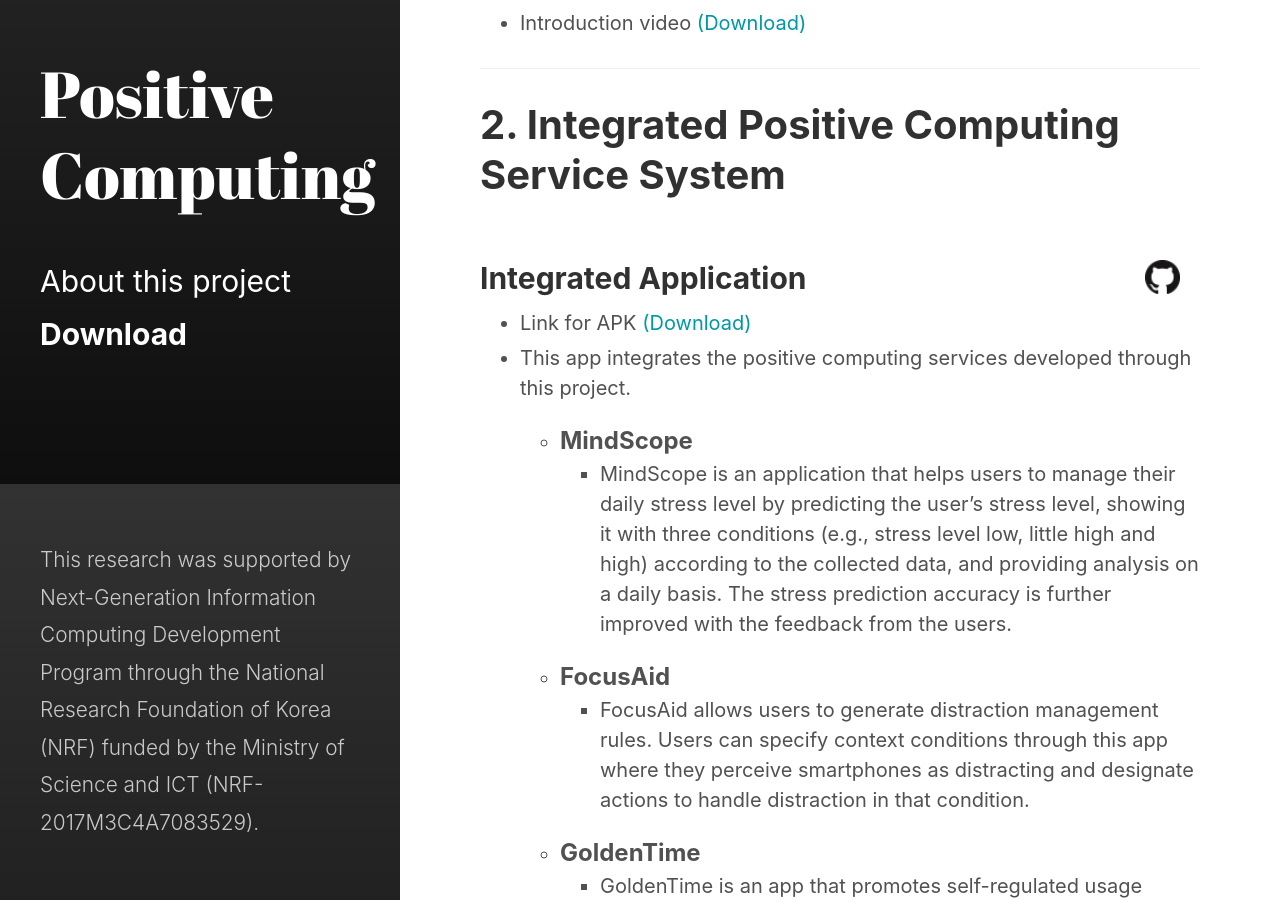
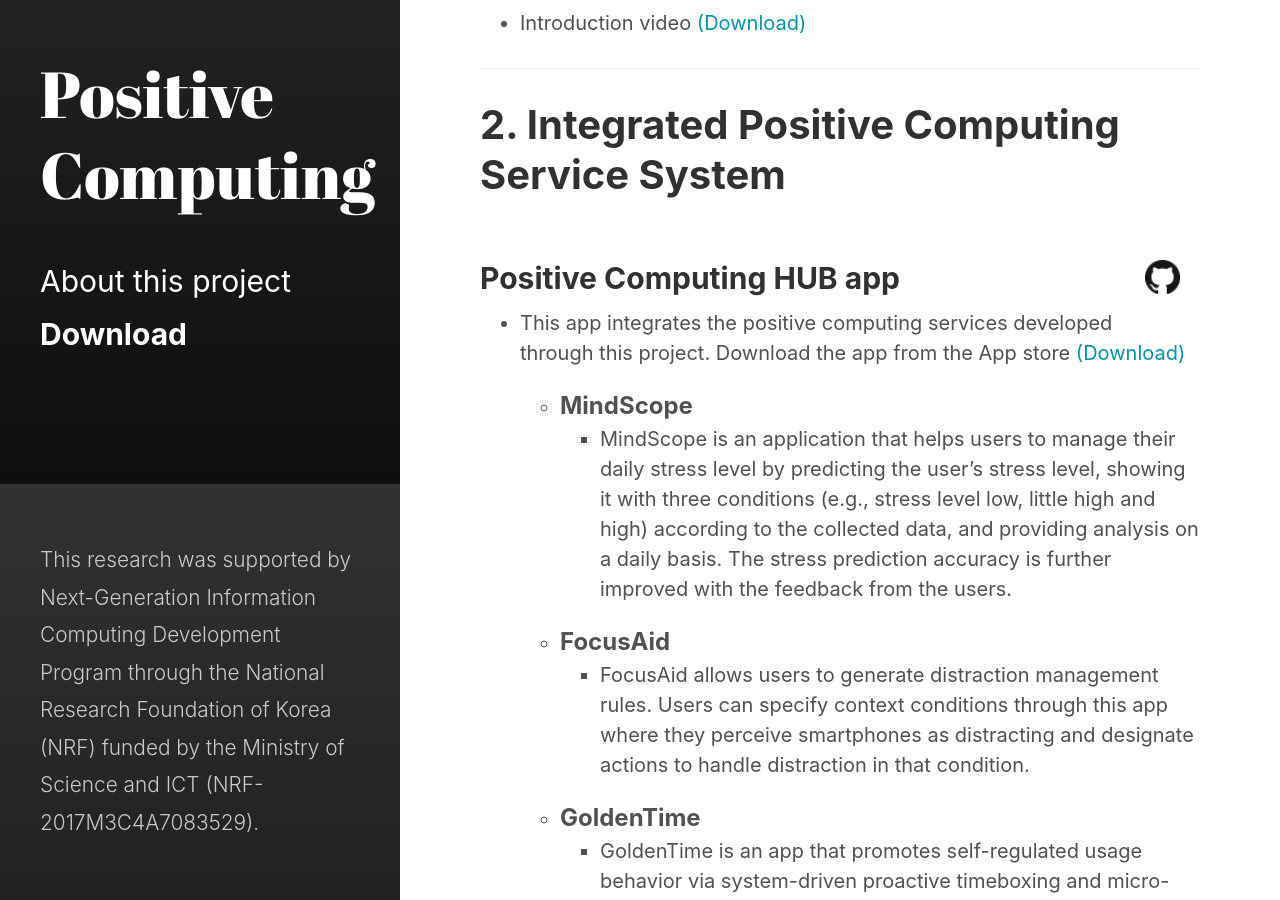
Before and after one commit to positivecomputing/positivecomputing.github.io, a Jekyll site: the page built from about.md, in a window 1280 px wide and 900 px high, scrolled down 416 px. Built offline with Jekyll 4.4.1, drawn with Linux system fonts in a browser that asks for light colours.

Commit message:
CHANGE: Link of the HUB app

```diff
--- a/about.md
+++ b/about.md
@@ -17,10 +17,9 @@ sidebar_link: true
 # <b> 2. Integrated Positive Computing Service System </b>
 <br/>
 
-## <b>Integrated Application</b> <a href = "https://github.com/alice-iceberg/Positive-Computing-Hub" ><img src="github.png" alt="Github Page" style="float:right;margin-right:20px;width:35px;height:35px;" ></a>
+## <b>Positive Computing HUB app</b> <a href = "https://github.com/alice-iceberg/Positive-Computing-Hub" ><img src="github.png" alt="Github Page" style="float:right;margin-right:20px;width:35px;height:35px;" ></a>
 
-  * Link for APK <a href = "https://drive.google.com/drive/folders/1_VCKXEMnD6TNwi1le5KSBGUek9X2CcEg" style ="color:#0097A7;">(Download)</a>
-  * This app integrates the positive computing services developed through this project.
+  * This app integrates the positive computing services developed through this project. Download the app from the App store <a href = "https://play.google.com/store/apps/details?id=com.imcl.dtx" style ="color:#0097A7;">(Download)</a>
 
       * <big><b>MindScope</b></big>
           * MindScope is an application that helps users to manage their daily stress level by predicting the user’s stress level, showing it with three conditions (e.g., stress level low, little high and high) according to the collected data, and providing analysis on a daily basis. The stress prediction accuracy is further improved with the feedback from the users.
```
